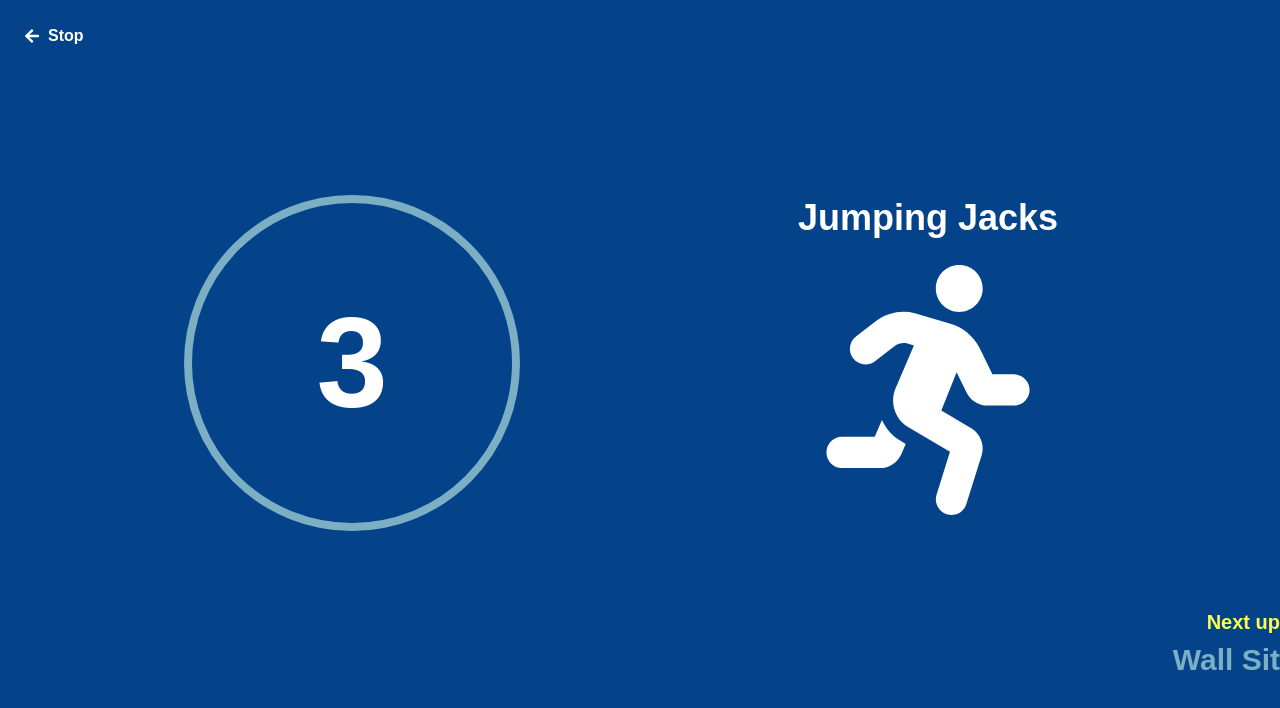
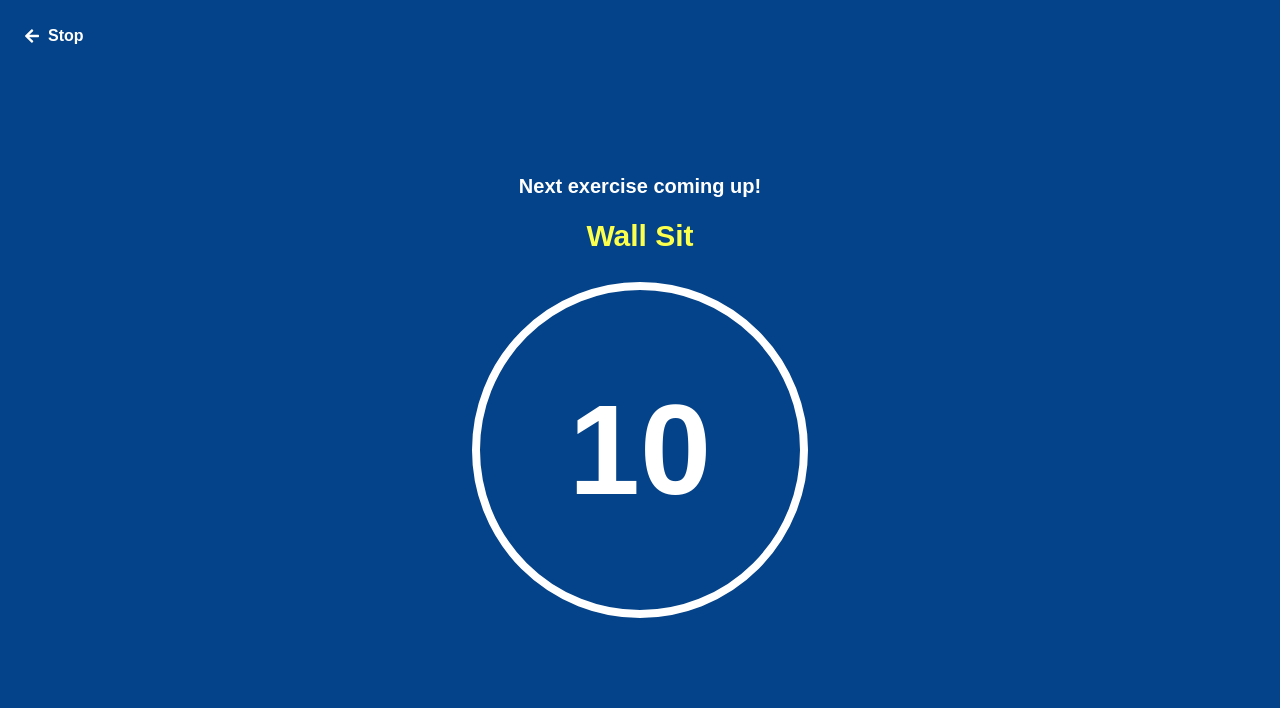
Before and after one commit to josh-unwin/7-minute-workout, a React (Create React App) app: page /go in a window 1280 px wide. Shown: the top 708 px of the page. Built offline with nearby package versions, Linux system fonts and the light colour scheme; a web font is replaced by a local one.

Commit message:
full flow finished. Refactored the countdown to separate components

```diff
--- a/src/components/Countdown.jsx
+++ b/src/components/Countdown.jsx
@@ -1,19 +1,30 @@
 import React, { useEffect, useState } from 'react'
 import { exercises } from '../exercises';
+import styled from 'styled-components';
 
 const Countdown = ({ currentExercise,  setCurrentExercise, setStatus, timerLength, status }) => {
+  const CountdownDiv = styled.div`
+  transition: 1s;
+  border-color: #7CAFC4;
+
+  &:hover {
+    border-color: #7AE581;
+  }
+  `
+
   const [timer, setTimer] = useState(timerLength)
 
   function startCountdown() {
-    console.log(timer);
+    console.log('current exercise: ', currentExercise, 'exercise length: ', exercises.length);
     timer > 0 && setTimeout(() => setTimer(timer - 1), 1000);
 
     if (timer === 0) {
       if (status === 'running') {
-        setStatus('break')
+        console.log('in running if statement');
         setCurrentExercise(currentExercise + 1)
+        console.log('before check: current exercise: ', currentExercise, 'exercise length: ', exercises.length);
+        currentExercise === (exercises.length - 1) ? setStatus('complete') : setStatus('break')
       } else if (status === 'break') {
-          console.log('got in if');
           setStatus("running")
       }
     }
@@ -26,7 +37,7 @@ const Countdown = ({ currentExercise,  setCurrentExercise, setStatus, timerLengt
   }, [currentExercise])
 
   return (
-    <div className="m-3 border-8 border-blueGrey text-8xl rounded-full w-84 h-84 flex justify-center items-center">
+    <div>
       {timer.toString()}
     </div>
   )
--- /dev/null
+++ b/src/components/CountdownCircle.jsx
@@ -0,0 +1,16 @@
+import React from 'react'
+import styled from 'styled-components'
+
+const CountdownCircleDiv = styled.div`
+
+`
+
+const CountdownCircle = ({children}) => {
+  return (
+    <CountdownCircleDiv className="m-3 border-8 text-8xl rounded-full w-84 h-84 flex justify-center items-center">
+      {children}
+    </CountdownCircleDiv>
+  )
+}
+
+export default CountdownCircle
--- a/src/components/Exercise.jsx
+++ b/src/components/Exercise.jsx
@@ -1,16 +1,23 @@
 import React, { useEffect, useState } from 'react'
 import { FaRunning, FaArrowLeft } from 'react-icons/fa';
 import { Link } from 'react-router-dom';
-
+import styled from 'styled-components';
 import Layout from './Layout'
 import Countdown from '../components/Countdown'
+import CountdownCircle from '../components/CountdownCircle'
 
 import { exercises } from '../exercises'
 
 const Exercise = (props) => {
-  const restPeriod = props.location.restPeriod;
+  let restPeriod = props.location.restPeriod;
+
+  if (!restPeriod) {
+    restPeriod = 10
+  }
+
   const [currentExercise, setCurrentExercise] = useState(0);
-  const [initialCountdown, setInitialCountdown] = useState(3);
+  // TODO: Set initialCountdown back to 3
+  const [initialCountdown, setInitialCountdown] = useState(0);
   const [status, setStatus] = useState("off");
   console.log(currentExercise);
 
@@ -41,8 +48,10 @@ const Exercise = (props) => {
         <>
         <div className="flex w-100 m-16">
           <div className="w-1/2 flex justify-center items-center">
-            <Countdown currentExercise={currentExercise} setCurrentExercise={setCurrentExercise}
-                       status={status} setStatus={setStatus} timerLength={5} />
+            <CountdownCircle>
+              <Countdown currentExercise={currentExercise} setCurrentExercise={setCurrentExercise}
+                        status={status} setStatus={setStatus} timerLength={5} />
+            </CountdownCircle>
           </div>
           <div className="w-1/2 flex flex-col justify-center items-center">
             <span className="text-4xl">{exercises[currentExercise].title}</span>
@@ -51,17 +60,30 @@ const Exercise = (props) => {
         </div>
         <div className="flex flex-col justify-center items-end h-auto w-full">
           <div className="text-xl text-yellow">Next up</div>
-          <div className="text-3xl text-blueGrey">{exercises[currentExercise + 1].title}</div>
+          <div className="text-3xl text-blueGrey">
+            {exercises[currentExercise + 1] ? exercises[currentExercise + 1].title : "This is the last one, nearly there!"}
+          </div>
         </div>
         </>
       }
 
       {/* DISPLAY OF BREAK/REST PERIOD, WHEN status = break */}
       {status === "break" &&
-        <div className="text-xl flex flex-col justify-center items-center">
-          <span className="mb-3">Next exercise coming up!</span>
-          <Countdown currentExercise={currentExercise} setCurrentExercise={setCurrentExercise}
-          status={status} setStatus={setStatus} timerLength={restPeriod} />
+        <div className="flex flex-col justify-center items-center">
+          <span className="mb-3 text-xl">Next exercise coming up!</span>
+          <span className="mb-3 text-3xl text-yellow">{exercises[currentExercise].title}</span>
+          <CountdownCircle>
+            <Countdown currentExercise={currentExercise} setCurrentExercise={setCurrentExercise}
+                      status={status} setStatus={setStatus} timerLength={restPeriod} />
+          </CountdownCircle>
+        </div>
+      }
+
+      {/* DISPLAY OF FINISHED PAGE, WHEN status = complete */}
+      {status === "complete" &&
+        <div className="flex flex-col justify-center items-center">
+          <span className="mb-3 text-3xl text-yellow">Finished!</span>
+          <span className="mb-3 text-xl">Nice work! You must be thirsty, go grab a drink!</span>
         </div>
       }
     </Layout>
--- a/src/components/QuickSteps.jsx
+++ b/src/components/QuickSteps.jsx
@@ -11,19 +11,19 @@ const QuickSteps = ({restPeriod}) => {
   return (
     <QuickStepsDiv className="mx-40">
       <div className="flex-grow flex flex-col items-center">
-        <div className="m-3 border-4 border-blueGrey text-3xl rounded-full w-32 h-32 flex justify-center items-center">
+        <div className="m-3 border-4 border-blueGrey text-4xl rounded-full w-32 h-32 flex justify-center items-center">
           30
         </div>
         second exercises
       </div>
       <div className="flex-grow flex flex-col items-center">
-        <div className="m-3 border-4 border-blueGrey text-3xl rounded-full w-32 h-32 flex justify-center items-center">
+        <div className="m-3 border-4 border-blueGrey text-4xl rounded-full w-32 h-32 flex justify-center items-center">
             {restPeriod}
         </div>
           second break
       </div>
       <div className="flex-grow flex flex-col items-center">
-        <div className="m-3 border-4 border-blueGrey text-3xl rounded-full w-32 h-32 flex justify-center items-center">
+        <div className="m-3 border-4 border-blueGrey text-4xl rounded-full w-32 h-32 flex justify-center items-center">
           <FaRedo />
         </div>
         repeat!
--- a/src/exercises.js
+++ b/src/exercises.js
@@ -2,13 +2,13 @@ export const exercises = [
   {title: "Jumping Jacks"},
   {title: "Wall Sit"},
   {title: "Press Ups"},
-  {title: "Sit Ups"},
-  {title: "Step Ups"},
-  {title: "Squats"},
-  {title: "Tricep Dips"},
-  {title: "Plank"},
-  {title: "High Knee Running"},
-  {title: "Sit Ups with rotation"},
-  {title: "Left-side Planks"},
-  {title: "Right-side Planks"},
+  // {title: "Sit Ups"},
+  // {title: "Step Ups"},
+  // {title: "Squats"},
+  // {title: "Tricep Dips"},
+  // {title: "Plank"},
+  // {title: "High Knee Running"},
+  // {title: "Sit Ups with rotation"},
+  // {title: "Left-side Planks"},
+  // {title: "Right-side Planks"},
 ]
--- a/tailwind.config.js
+++ b/tailwind.config.js
@@ -15,7 +15,8 @@ module.exports = {
       blue: '#044389',
       yellow: '#FCFF4B',
       orange: '#FFAD05',
-      blueGrey: '#7CAFC4'
+      blueGrey: '#7CAFC4',
+      green: '#7AE581'
     }
   },
   variants: {},
```
Also changed, not shown: 1 other file (tests, documents, lock files or other folders).
